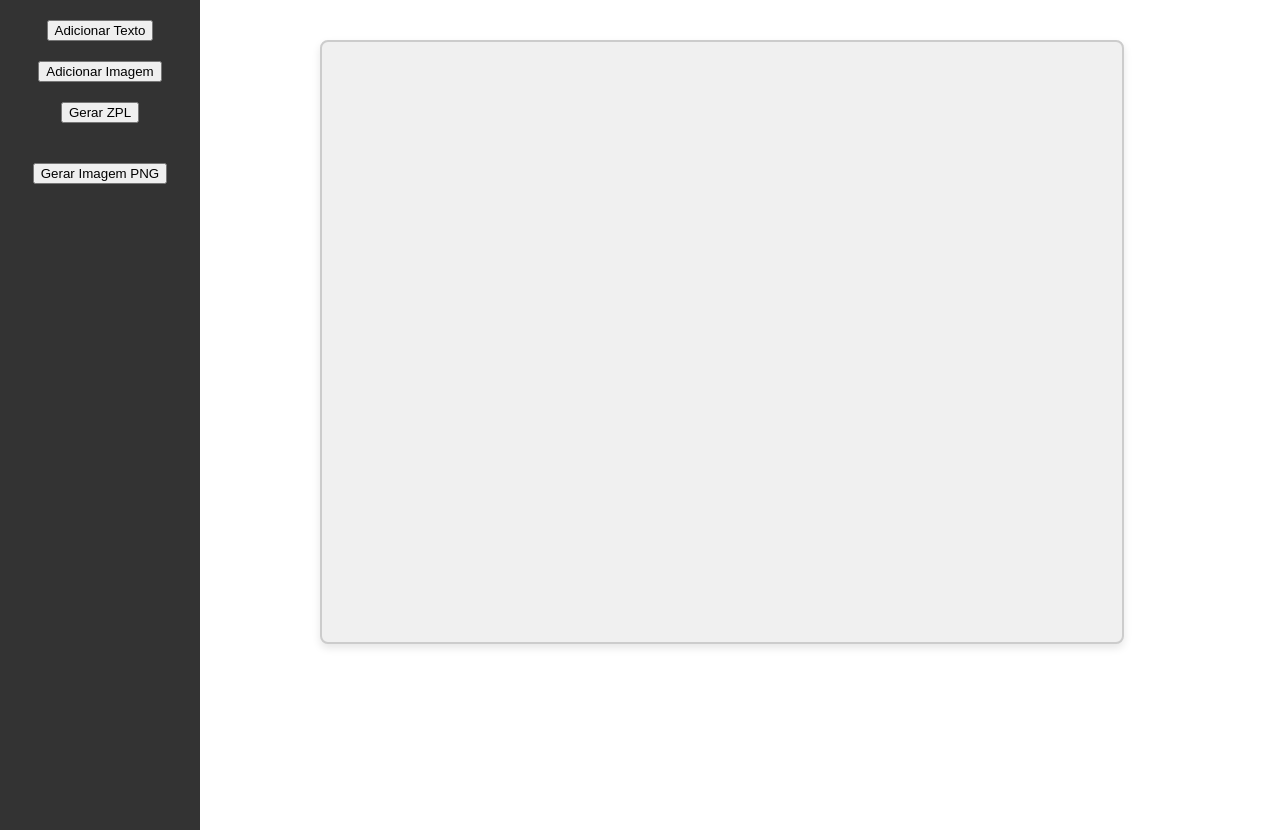
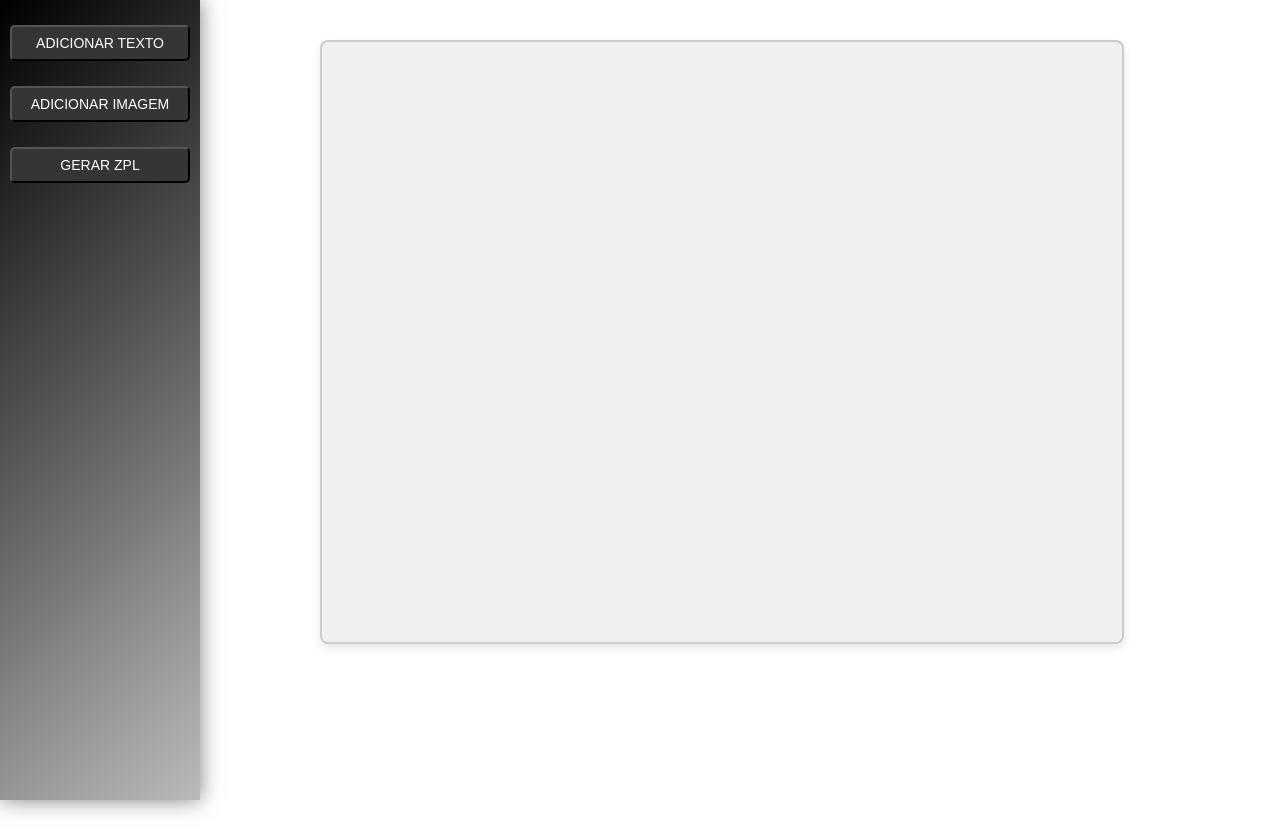
Before and after one commit to jeffersoncardoso100/label-designers, an Angular app: page / in a window 1280 px wide. Built offline with nearby package versions, Linux system fonts and the light colour scheme.

Commit message:
Envocação da Sidbar

```diff
--- a/src/app/Returns/zpl-generator/zpl-generator.component.html
+++ b/src/app/Returns/zpl-generator/zpl-generator.component.html
@@ -1,5 +1,3 @@
-<button (click)="generateZPL()">Gerar ZPL</button>
-
 <!-- Modal para exibir o ZPL -->
 <div class="modal" [class.show]="showModal">
   <div class="modal-content">
--- a/src/app/Returns/zpl-generator/zpl-generator.component.ts
+++ b/src/app/Returns/zpl-generator/zpl-generator.component.ts
@@ -1,33 +1,40 @@
-import { Component } from '@angular/core';
+import { Component, OnInit } from '@angular/core';
+import { ModalService } from '../../services/modal.service';
 
 @Component({
   selector: 'app-zpl-generator',
   templateUrl: './zpl-generator.component.html',
   styleUrls: ['./zpl-generator.component.css']
 })
-export class ZplGeneratorComponent {
+export class ZplGeneratorComponent implements OnInit {
   public zpl: string = '';
   public showModal: boolean = false;
 
-  /**
-   * Gera o código ZPL a partir dos elementos dentro do canvas.
-   * Exibe o modal após a geração do código.
-   */
+  constructor(private modalService: ModalService) { }
+
+  ngOnInit(): void {
+    // Escutando mudanças de estado no serviço de modal
+    this.modalService.modalState$.subscribe(state => {
+      if (state.modalType === 'zpl' && state.open) {
+        this.showModal = true;
+        this.generateZPL();  // Gera o ZPL automaticamente quando o modal for aberto
+      } else {
+        this.showModal = false;
+      }
+    });
+  }
+
+  // Função para gerar o código ZPL
   public generateZPL(): void {
-    console.log('Iniciando geração do ZPL...');
-
     const canvas = document.getElementById('canvas') as HTMLElement;
     if (!canvas) {
-      this.handleError('Canvas não encontrado!');
+      console.error('Canvas não encontrado!');
       return;
     }
 
     this.zpl = this.buildZPL(canvas);
-    this.showModal = true;
-
     console.log('Código ZPL gerado:', this.zpl);
   }
-
 /**
    * Constrói o código ZPL baseado no canvas fornecido.
    *
@@ -122,35 +129,18 @@ export class ZplGeneratorComponent {
   return parseInt(fontSize, 10) || 10;
 }
 
-  /**
-   * Copia o código ZPL gerado para a área de transferência.
-   * Exibe um alerta informando o sucesso ou erro.
-   */
+
+  // Função para copiar o ZPL gerado
   public copyZPL(): void {
     navigator.clipboard.writeText(this.zpl).then(() => {
       alert('Código ZPL copiado com sucesso!');
     }).catch(err => {
-      this.handleError('Erro ao copiar ZPL', err);
+      console.error('Erro ao copiar ZPL', err);
     });
   }
 
-  /**
-   * Fecha o modal de exibição do código ZPL.
-   */
+  // Função para fechar o modal
   public closeModal(): void {
-    this.showModal = false;
-  }
-
-  /**
-   * Manipula erros e exibe no console.
-   *
-   * @param {string} message - A mensagem de erro a ser exibida.
-   * @param {any} [error] - (Opcional) O erro capturado.
-   *
-   * @example
-   * this.handleError('Erro ao carregar imagem');
-   */
-  private handleError(message: string, error?: any): void {
-    console.error(`Erro: ${message}`, error || '');
+    this.modalService.closeModal(); // Fecha o modal via serviço
   }
 }
--- a/src/app/canvas-editor/canvas-editor.component.html
+++ b/src/app/canvas-editor/canvas-editor.component.html
@@ -5,4 +5,6 @@
 <!-- Modais são renderizados no template -->
 <app-text-modal *ngIf="showTextModal"></app-text-modal>
 <app-image-modal *ngIf="showImageModal"></app-image-modal>
+<app-zpl-generator *ngIf="showZPLModal"></app-zpl-generator>
+
 <app-sidebar></app-sidebar>
--- a/src/app/canvas-editor/canvas-editor.component.ts
+++ b/src/app/canvas-editor/canvas-editor.component.ts
@@ -135,20 +135,22 @@ import { ImageModalComponent } from "../tools/image-modal/image-modal.component"
 import { TextModalComponent } from "../tools/text-modal/text-modal.component";
 import { CommonModule } from '@angular/common';
 import { SidebarComponent } from "../sidebar/sidebar.component";
+import { ZplGeneratorComponent } from "../Returns/zpl-generator/zpl-generator.component";
 
 @Component({
   selector: 'app-canvas-editor',
   templateUrl: './canvas-editor.component.html',
   styleUrls: ['./canvas-editor.component.css'],
-  imports: [ImageModalComponent, TextModalComponent, CommonModule, SidebarComponent]
+  imports: [ImageModalComponent, TextModalComponent, CommonModule, SidebarComponent, ZplGeneratorComponent]
 })
 export class CanvasEditorComponent implements OnInit {
   // Variáveis para controlar a visibilidade dos modais
   showTextModal: boolean = false;
   showImageModal: boolean = false;
+  showZPLModal: boolean = false;
+
 
   constructor(private modalService: ModalService) { }
-
   ngOnInit(): void {
     // Subscrição para ouvir os eventos de mudança de estado do modal
     this.modalService.modalState$.subscribe(state => {
@@ -165,8 +167,16 @@ export class CanvasEditorComponent implements OnInit {
       } else if (state.modalType === 'image' && !state.open) {
         this.showImageModal = false;
       }
+
+      // Manipula o estado para o modal de ZPL
+      if (state.modalType === 'zpl' && state.open) {
+        this.showZPLModal = true;
+      } else if (state.modalType === 'zpl' && !state.open) {
+        this.showZPLModal = false;
+      }
     });
   }
+
 
   // Abre o modal de texto, acionando o ModalService
   openTextModal(): void {
--- a/src/app/sidebar/sidebar.component.css
+++ b/src/app/sidebar/sidebar.component.css
@@ -1,39 +1,139 @@
-/* Navbar - Estilo moderno */
+/* Reset básico */
+* {
+    margin: 0;
+    padding: 0;
+    box-sizing: border-box;
+}
+
+body {
+    font-family: 'Orbitron', sans-serif;
+    background-color: #121212; /* Dark background */
+    color: #fff;
+    margin-left: 220px; /* Compensar a largura da navbar */
+}
+
+/* Navbar */
 .navbar {
-    background-color: #333;
-    padding: 10px 0;
+    background: linear-gradient(135deg, #000000, #b9babb);
+    padding: 20px 0;
     position: fixed;
     top: 0;
-    left: 0;  /* Alinha a barra à esquerda */
-    width: 200px;  /* Largura fixa para a sidebar */
-    height: 100%;  /* Ocupa toda a altura da tela */
+    left: 0;
+    width: 200px;
+    height: 100%;
     z-index: 1000;
     display: flex;
-    flex-direction: column;  /* Organiza os botões verticalmente */
-    justify-content: flex-start;  /* Alinha os itens no topo */
-    padding-top: 20px;  /* Espaçamento no topo */
+    flex-direction: column;
+    justify-content: flex-start;
+    align-items: center;
+    box-shadow: 0 0 20px rgba(0, 0, 0, 0.5);
+    animation: gradientAnimation 10s ease infinite;
 }
 
+@keyframes gradientAnimation {
+    0% {
+        background-position: 0% 50%;
+    }
+    50% {
+        background-position: 100% 50%;
+    }
+    100% {
+        background-position: 0% 50%;
+    }
+}
+
+/* Container dos Links */
 .navbar-container {
     display: flex;
-    flex-direction: column;  /* Organiza os botões verticalmente */
-    gap: 20px;  /* Espaçamento entre os botões */
-    align-items: center;  /* Centraliza os botões */
+    flex-direction: column;
+    gap: 15px;
+    width: 100%;
+    padding: 0 10px;
 }
 
-.navbar .btn {
-    background-color: #fff;
-    color: #333;
+/* Estilo dos Links */
+.nav-link {
+    text-decoration: none;
+    color: #fff;
     padding: 12px 20px;
-    border: none;
-    border-radius: 4px;
+    border-radius: 8px;
     cursor: pointer;
     font-size: 16px;
-    transition: background-color 0.3s;
-    width: 100%;  /* Para os botões ocupar toda a largura da sidebar */
+    transition: all 0.3s ease;
+    width: 100%;
+    text-align: left;
+    display: flex;
+    align-items: center;
+    gap: 10px;
 }
 
-.navbar .btn:hover {
-    background-color: #007bff;
-    color: #fff;
+/* Efeitos de Hover e Foco */
+.nav-link:hover {
+    background-color: rgba(255, 255, 255, 0.1);
+    box-shadow: 0 0 15px rgba(117, 118, 118, 0.8);
+    transform: translateY(-3px);
 }
+
+/* Efeito de Onda ao Clicar */
+.nav-link:after {
+    content: '';
+    position: absolute;
+    top: 50%;
+    left: 50%;
+    width: 5px;
+    height: 5px;
+    background: rgba(255, 255, 255, 0.5);
+    opacity: 0;
+    border-radius: 50%;
+    transform: translate(-50%, -50%) scale(1);
+    transition: opacity 0.3s, transform 0.3s;
+}
+
+.nav-link:active:after {
+    opacity: 1;
+    transform: translate(-50%, -50%) scale(50);
+    transition: transform 0.5s, opacity 0.5s;
+}
+
+/* Conteúdo da Página */
+.content {
+    padding: 20px;
+    margin-top: 20px;
+}
+
+.content h1 {
+    font-size: 2.5rem;
+    margin-bottom: 10px;
+}
+
+.content p {
+    font-size: 1.2rem;
+    color: #ccc;
+}
+  /* Estilo para os botões */
+  button {
+    font-size: 14px; /* Tamanho da fonte */
+    text-transform: uppercase; /* Tornar o texto em maiúsculas */
+    padding: 8px 16px;
+    border-radius: 5px;
+    width: 100%; /* Faz os botões ocuparem toda a largura */
+    margin: 5px 0; /* Margem entre os botões */
+  }
+
+  /* Botões com cor primária (Adicionar Texto) */
+  button[color="primary"] {
+    background-color: #343535; /* Cor primária do Material Design */
+    color: white;
+  }
+
+  /* Botões com cor secundária (Adicionar Imagem) */
+  button[color="accent"] {
+    background-color: #343535; /* Cor de acento do Material Design */
+    color: white;
+  }
+
+  /* Botões de Gerar ZPL e Gerar PNG */
+  button:not([color]) {
+    background-color: #343535; /* Cor verde para os geradores */
+    color: white;
+  }
--- a/src/app/sidebar/sidebar.component.html
+++ b/src/app/sidebar/sidebar.component.html
@@ -7,9 +7,7 @@
     <button mat-raised-button color="accent" (click)="openImageModal()">Adicionar Imagem</button>
 
     <!-- Botões para os geradores -->
-
-      <app-zpl-generator></app-zpl-generator>
-      <app-png-generator></app-png-generator>
+    <button mat-raised-button (click)="openZplGenerator()">Gerar ZPL</button>
 
   </div>
 </nav>
--- a/src/app/sidebar/sidebar.component.ts
+++ b/src/app/sidebar/sidebar.component.ts
@@ -1,35 +1,29 @@
 import { Component } from '@angular/core';
 import { ModalService } from '../services/modal.service';
-import { ZplGeneratorComponent } from "../Returns/zpl-generator/zpl-generator.component";
-import { PngGeneratorComponent } from "../Returns/png-generator/png-generator.component";
+
 
 @Component({
   selector: 'app-sidebar',
   templateUrl: './sidebar.component.html',
-  styleUrls: ['./sidebar.component.css'],
-  imports: [ZplGeneratorComponent, PngGeneratorComponent]
+  styleUrls: ['./sidebar.component.css']
 })
 export class SidebarComponent {
 
-  constructor(private modalService: ModalService) { }
+  constructor(private modalService: ModalService) {}
 
-  // Abre o modal para adicionar texto
-  openTextModal(): void {
-    this.modalService.openModal('text', { textContent: 'Novo Texto', textSize: 10 });
+  openTextModal() {
+    this.modalService.openModal('text');
   }
 
-  // Abre o modal para adicionar imagem
-  openImageModal(): void {
-    this.modalService.openModal('image', { imageUrl: '' });
+  openImageModal() {
+    this.modalService.openModal('image');
   }
 
-  // Chama a geração de ZPL no modal
-  generateZPL(): void {
-    this.modalService.openModal('zpl', { zplContent: 'Código ZPL gerado aqui' });
+  openZplGenerator() {
+    this.modalService.openModal('zpl');
   }
 
-  // Chama a geração de PNG no modal
-  generatePNG(): void {
-    this.modalService.openModal('png', { pngContent: 'Imagem PNG gerada aqui' });
+  openPngGenerator() {
+    this.modalService.openModal('png');
   }
 }
```
Lines whose indentation alone changed are shown as unchanged.
